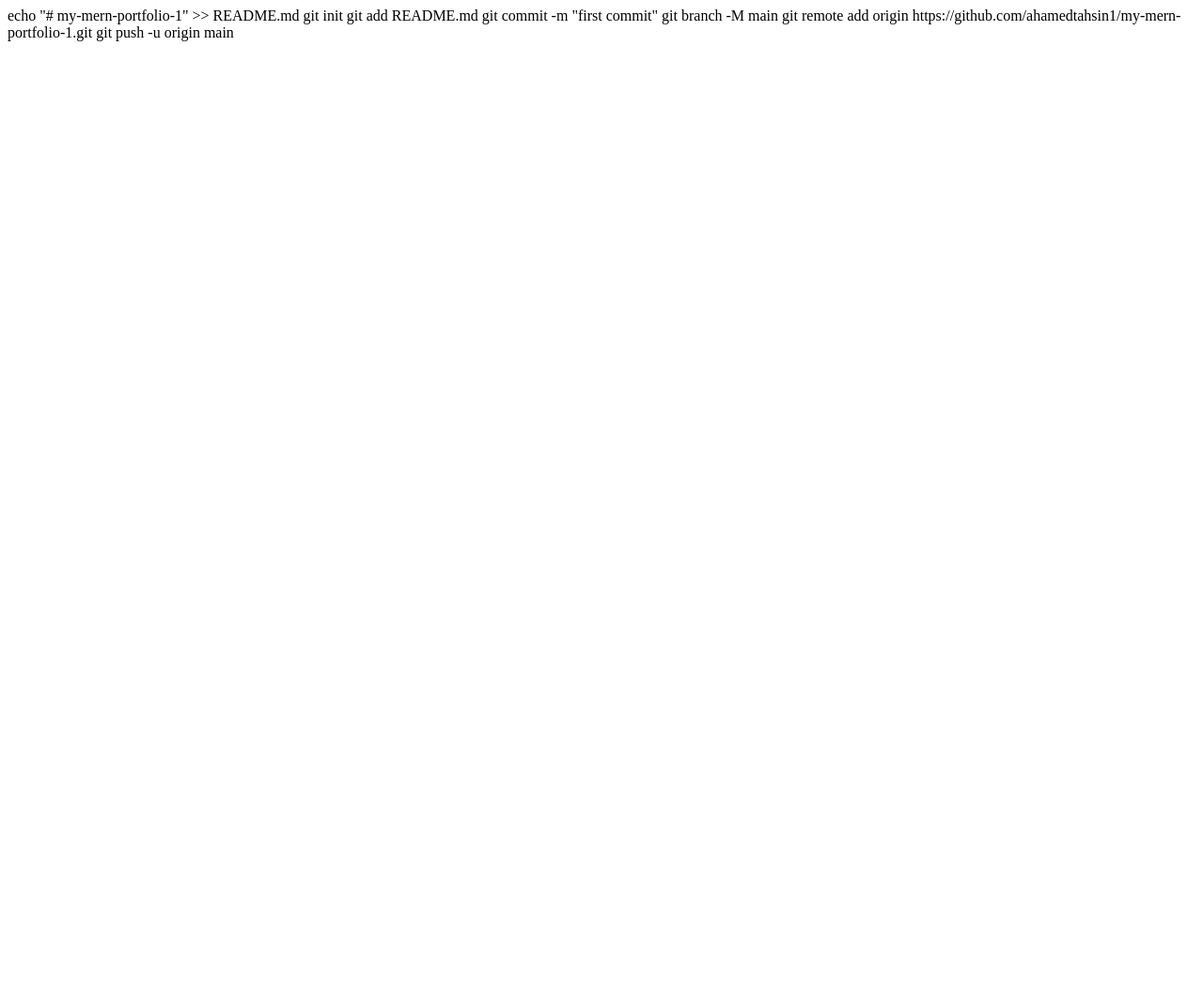
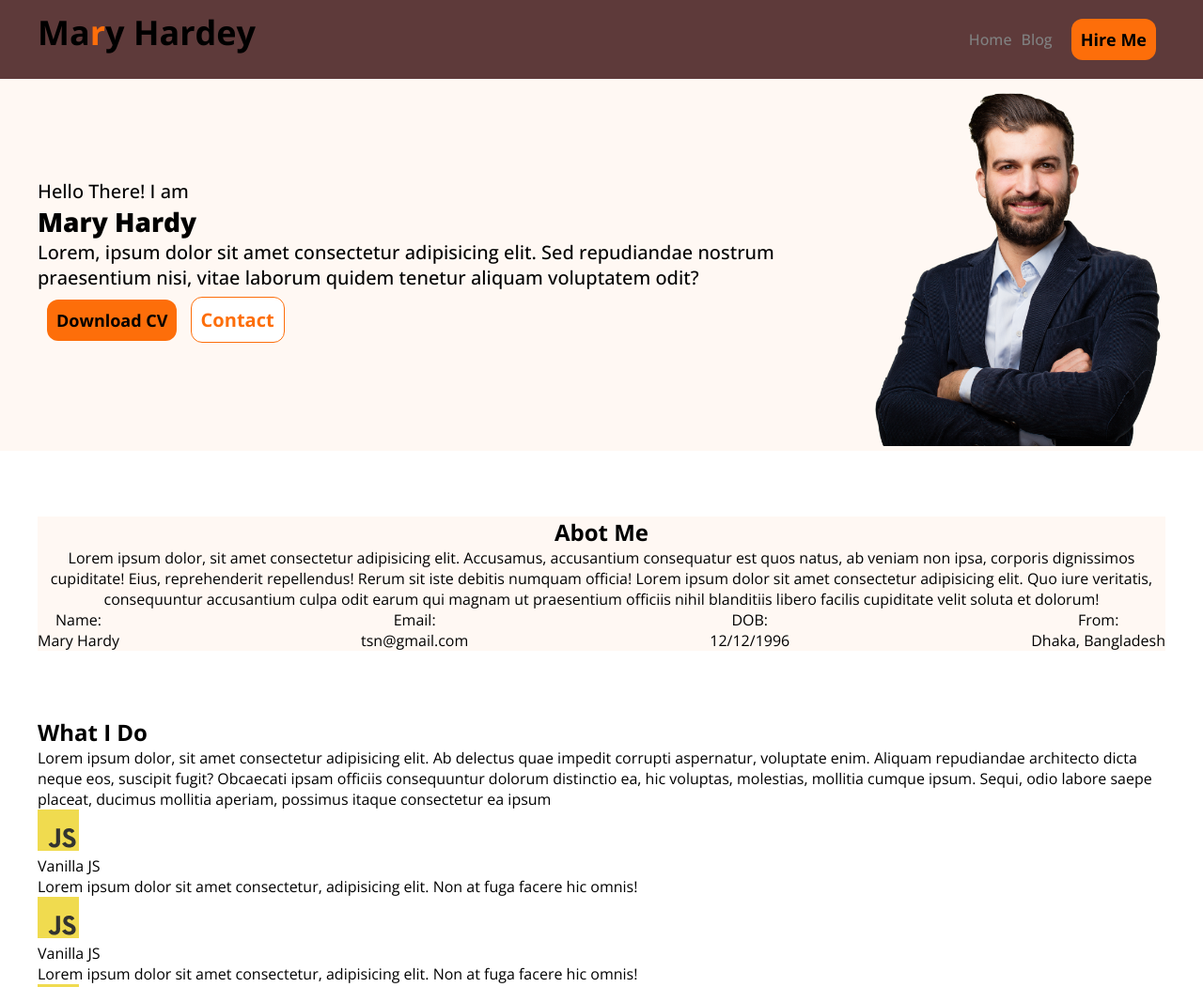
Before and after one commit to ahamedtahsin1/my-mern-portfolio-1, a plain HTML site: page index.html in a window 1280 px wide. Shown: the top 1051 px of the page at 94% size. Before the commit the page ends 800 px from the top, so only its background shows below. Drawn offline with nearby package versions, Linux system fonts and the light colour scheme.

Commit message:
hero about and what I do section Added

```diff
--- a/css/style.css
+++ b/css/style.css
@@ -0,0 +1,115 @@
+*{
+  margin:0;
+  padding:0;
+  font-family: "Open Sans", sans-serif;
+}
+
+img{
+  max-width: 100%;
+}
+
+/* Common styles */
+.common-button{
+  background: #fd6e0a;
+  margin:10px;
+  padding:10px;
+  border-radius:12px;
+  font-weight:bold;
+  font-size:18px;
+  border:none;
+  cursor: pointer;
+}
+
+.outline-button{
+  padding:10px;
+  background: white;
+  border: 1px solid #fd6e0a;
+  font-size: 20px;
+  font-weight: 700;
+  color: #fd6e0a;
+  border-radius:12px;
+  cursor:pointer;
+}
+
+.hero-section-parent{
+background: #FFF8F3;
+}
+
+.container{
+ max-width: 1200px;
+  margin: auto;
+}
+
+header{
+background: rgb(94, 58, 58);
+}
+
+.logo{
+  font-weight:bold;
+  font-size:36px;
+}
+
+.logo-r{
+  color:#fd6e0a
+}
+
+nav{
+  display: flex;
+  justify-content: space-between;
+  padding:10px;
+}
+
+ul{
+  display:flex;
+  justify-content: space-between;
+  list-style: none;
+  gap: 10px;
+  align-items: center;
+}
+
+ul li a{
+  text-decoration: none;
+  color:grey;
+  font-size:16px;
+  font-weight: 500;
+}
+
+/* Hero section start */
+.hero-parent{
+  display: flex;
+  justify-content:space-between;
+  align-items:center;
+}
+
+.hero-left h2{
+font-weight: 900;
+font-size: 28px;
+}
+
+.hero-left p{
+  font-size: 20px;
+  font-weight: 500;
+}
+
+/* About Section Start */
+
+.about-section{
+  background: #FFF8F3;
+  margin: 70px auto;
+  text-align: center;
+  padding: auto;
+}
+
+.about-section h2{
+justify-content: center;
+}
+
+.about-section p{
+ justify-content: space-around;
+}
+.about-data-four{
+  display:flex;
+  justify-content: space-between;
+}
+
+/* What I Do */
--- a/index.html
+++ b/index.html
@@ -5,16 +5,120 @@
   <meta name="viewport" content="width=device-width, initial-scale=1.0">
   <title>tahsinportfolio.com</title>
   <link rel="stylesheet" href="css/style.css" >
+
+  <!-- Google Font-->
+   <link rel="preconnect" href="https://fonts.googleapis.com">
+<link rel="preconnect" href="https://fonts.gstatic.com" crossorigin>
+<link href="https://fonts.googleapis.com/css2?family=Open+Sans:ital,wght@0,300..800;1,300..800&display=swap" rel="stylesheet">
+
 </head>
 <body>
+<!-- Navbar Start -->
+<header>
+  <nav class="container">
+    <h2 class="logo" >Ma<span class="logo-r">r</span>y Hardey</h2>
 
-  echo "# my-mern-portfolio-1" >> README.md
-git init
-git add README.md
-git commit -m "first commit"
-git branch -M main
-git remote add origin https://github.com/ahamedtahsin1/my-mern-portfolio-1.git
-git push -u origin main
+    <ul>
+      <li><a href="">Home</a></li>
+      <li><a href="">Blog</a></li>
+      <li><a href=""><button class="common-button">Hire Me</button></a></li>
+    </ul>
+  </nav>
+</header>
+<!-- Navbar End -->
+
+<!-- Hero Section Start -->
+<section class="hero-section-parent">
+<div class="hero-parent container">
+  <div class="hero-left">
+    <p>Hello There! I am</p>
+    <h2>Mary Hardy</h2>
+    <p>Lorem, ipsum dolor sit amet consectetur adipisicing elit. Sed repudiandae nostrum praesentium nisi, vitae laborum quidem tenetur aliquam voluptatem odit?</p>
+ <div>
+  <button class="common-button">Download CV</button>
+  <button class="outline-button">Contact</button>
+ </div>
+  </div>
+
+  <div class="hero-right">
+    <img src="./images/hardy.png" >
+  </div>
+</div>
+</section>
+<!-- Hero Section End -->
+
+<!-- About Section Start -->
+
+<section class="about-section container" >
+
+<div class="about-section">
+  <h2>Abot Me</h2>
+  <p>Lorem ipsum dolor, sit amet consectetur adipisicing elit. Accusamus, accusantium consequatur est quos natus, ab veniam non ipsa, corporis dignissimos cupiditate! Eius, reprehenderit repellendus! Rerum sit iste debitis numquam officia! Lorem ipsum dolor sit amet consectetur adipisicing elit. Quo iure veritatis, consequuntur accusantium culpa odit earum qui magnam ut praesentium officiis nihil blanditiis libero facilis cupiditate velit soluta et dolorum!</p>
+<div class="about-data-four">
+
+  <div>
+    <p>Name:</p>
+    <p>Mary Hardy</p>
+  </div>
+
+  <div>
+    <p>Email:</p>
+    <p>tsn@gmail.com</p>
+  </div>
+
+  <div>
+    <p>DOB:</p>
+    <p>12/12/1996</p>
+  </div>
+
+  <div>
+    <p>From:</p>
+    <p>Dhaka, Bangladesh</p>
+  </div>
+
+  </div>
+  </div>
+
+</section>
+
+<!-- About Section End -->
+
+<!-- About Section End -->
+
+<section class="what-i-do container">
+
+  <h2>What I Do</h2>
+  <p>Lorem ipsum dolor, sit amet consectetur adipisicing elit. Ab delectus quae impedit corrupti aspernatur, voluptate enim. Aliquam repudiandae architecto dicta neque eos, suscipit fugit? Obcaecati ipsam officiis consequuntur dolorum distinctio ea, hic voluptas, molestias, mollitia cumque ipsum. Sequi, odio labore saepe placeat, ducimus mollitia aperiam, possimus itaque consectetur ea ipsum</p>
+
+  <div class="what-i-do-card container">
+
+    <div>
+
+    <div >
+      <img src="./images/icons/js.png">
+      <p>Vanilla JS</p>
+      <p>Lorem ipsum dolor sit amet consectetur, adipisicing elit. Non at fuga facere hic omnis!</p>
+    </div>
+
+    <div >
+      <img src="./images/icons/js.png">
+      <p>Vanilla JS</p>
+      <p>Lorem ipsum dolor sit amet consectetur, adipisicing elit. Non at fuga facere hic omnis!</p>
+    </div>
+
+    <div >
+      <img src="./images/icons/js.png">
+      <p>Vanilla JS</p>
+      <p>Lorem ipsum dolor sit amet consectetur, adipisicing elit. Non at fuga facere hic omnis!</p>
+    </div>
+
+    </div>
+  </div>
+</section>
+
+<!-- About Section End -->
+
+
 
 </body>
 </html>
```
Also changed, not shown: images/developer.png (added), images/hardy.png (added), images/header_bg.png (added), images/icons/facebook.png (added), images/icons/insta.png (added), images/icons/js.png (added), images/icons/mongo.png (added), images/icons/nodejs.png (added), images/icons/react.png (added), images/icons/twitter.png (added).
